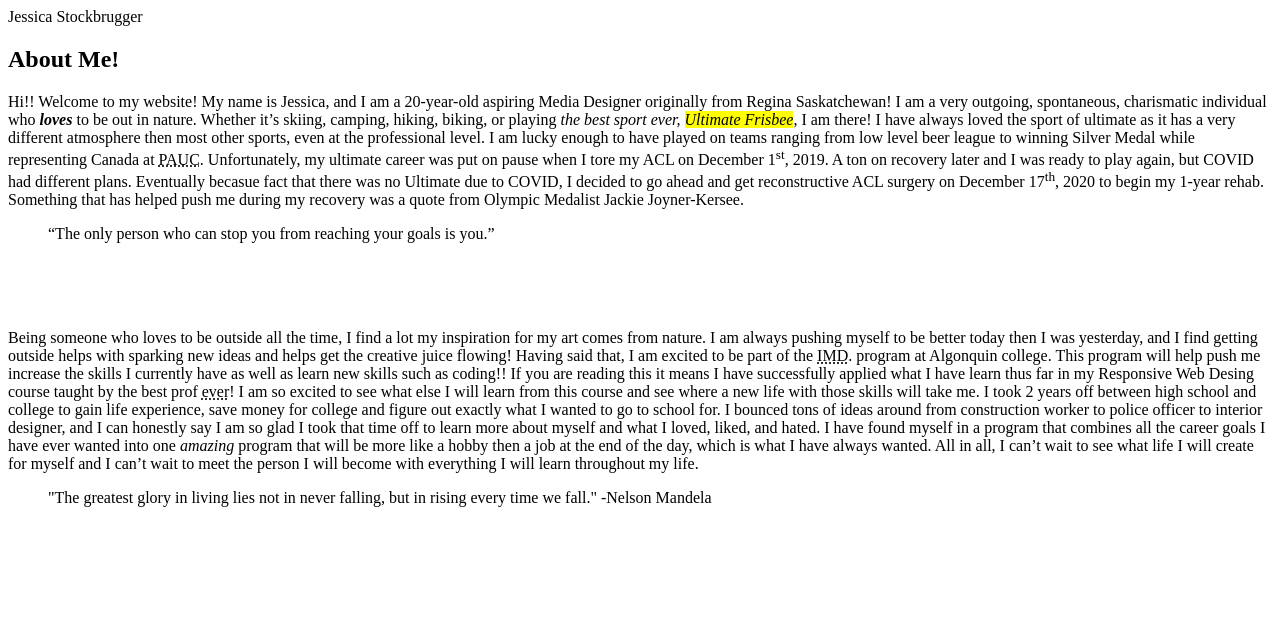
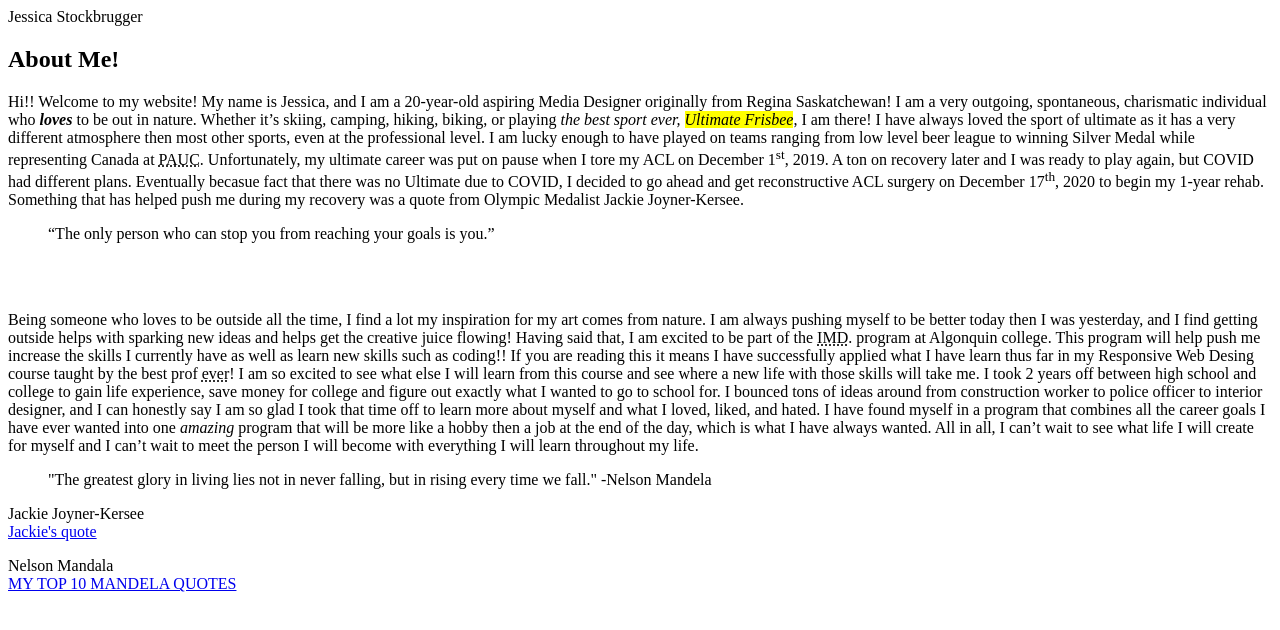
Before and after one commit to jessstockbrugger/assingment.html, a plain HTML site: page index.html in a window 1280 px wide. Drawn offline with Linux system fonts and the light colour scheme.

Commit message:
deleted 1 of 3 <br> between paragraphs and added footer with cite

```diff
--- a/index.html
+++ b/index.html
@@ -35,7 +35,6 @@
 
                         <br>
                         <br>
-                        <br>
 
                       <p> Being someone who loves to be outside all the time, I find a lot my inspiration for my                  art comes from nature. I am always pushing myself to be better today then
                           I was yesterday, and I find getting outside helps with sparking new ideas and helps get the creative juice flowing! Having said that, I am excited to be part of the
@@ -54,6 +53,13 @@
 
                 </article>
             </main>
+
+            <footer>
+                <p>Jackie Joyner-Kersee<br>
+                <a href="https://quotecatalog.com/quote/jackie-joyner-kersee-the-only-person-P7vMOr1"> Jackie's quote </a></p>
+                    <p>Nelson Mandala<br>
+                <a href="https://jeremywaite.tumblr.com/post/69111860143/my-top-10-mandela-quotes"> MY TOP 10 MANDELA QUOTES</a></p>
+            </footer>
      </body>
 
 </html>
```
